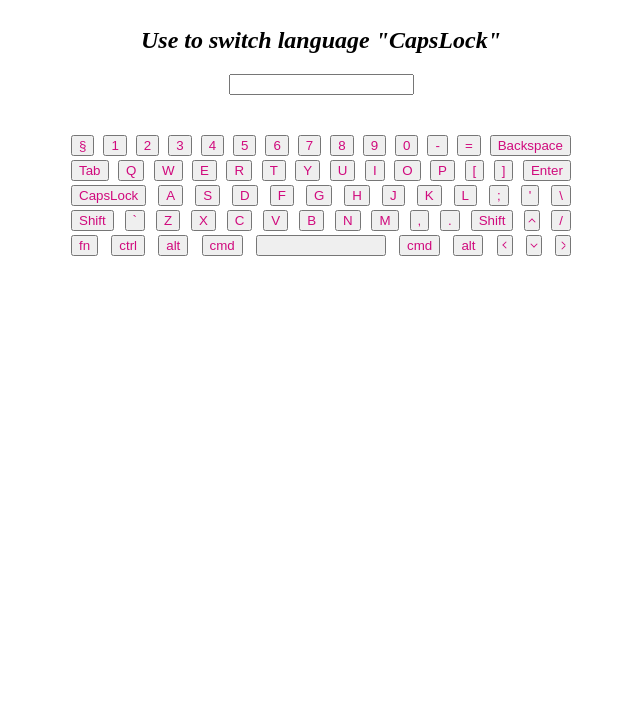
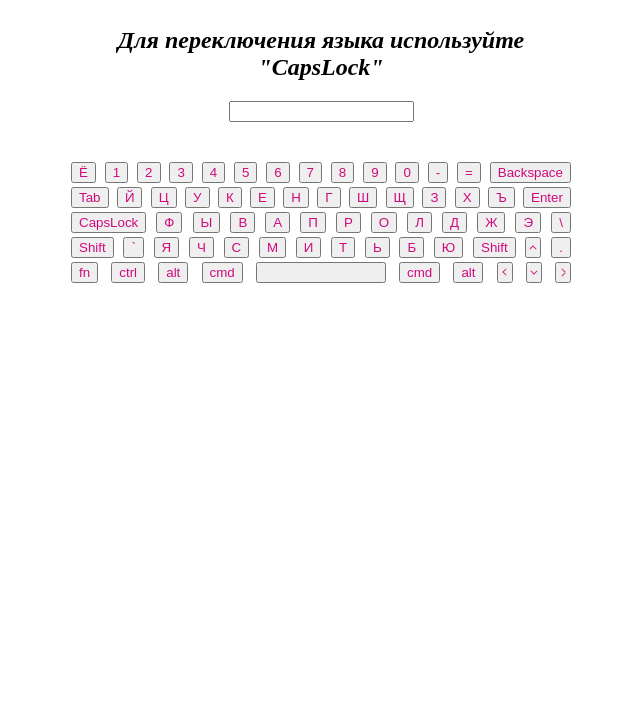
Before and after one commit to KarinaDovg/virtual-keyboard, a website with bundled scripts: page index.html in a window 1280 px wide. Shown: the part 73-800 px from the top of the page, without its empty margins (319-959 px from the left). Built offline with nearby package versions, Linux system fonts and the light colour scheme.

Commit message:
feat: new russian keyboard

```diff
--- a/app.js
+++ b/app.js
@@ -3,4 +3,4 @@ import keyboardRussian from './assets/russian.js';
 import keyboardEnglish from './assets/english.js';
 
 document.body.innerHTML = keyboardEnglish;
-// document.body.innerHTML = keyboardRussian;
+document.body.innerHTML = keyboardRussian;
--- a/assets/russian.js
+++ b/assets/russian.js
@@ -1,6 +1,91 @@
 export default `
-
-
-
+<header class="header">
+<h1>Виртуальная клавиатура</h1>
+<h2><i>Для переключения языка используйте "CapsLock"</i></h2>
+<div class="class__input">
+  <input class="input__text" type="text">
+</div>
+</header>
+<main class="main__element">
+<section>
+<div class="class__keyboard">
+  <div class="class__key-one">
+    <button class="button__key">Ё</button>
+    <button class="button__key">1</button>
+    <button class="button__key">2</button>
+    <button class="button__key">3</button>
+    <button class="button__key">4</button>
+    <button class="button__key">5</button>
+    <button class="button__key">6</button>
+    <button class="button__key">7</button>
+    <button class="button__key">8</button>
+    <button class="button__key">9</button>
+    <button class="button__key">0</button>
+    <button class="button__key">-</button>
+    <button class="button__key">=</button>
+    <button class="button__key">Backspace</button>
+  </div>
+  <div class="class__key-two">
+    <button class="button__key">Tab</button>
+    <button class="button__key">Й</button>
+    <button class="button__key">Ц</button>
+    <button class="button__key">У</button>
+    <button class="button__key">К</button>
+    <button class="button__key">Е</button>
+    <button class="button__key">Н</button>
+    <button class="button__key">Г</button>
+    <button class="button__key">Ш</button>
+    <button class="button__key">Щ</button>
+    <button class="button__key">З</button>
+    <button class="button__key">Х</button>
+    <button class="button__key">Ъ</button>
+    <button class="button__key">Enter</button>
+  </div>
+  <div class="class__key-three">
+    <button class="button__key">CapsLock</button>
+    <button class="button__key">Ф</button>
+    <button class="button__key">Ы</button>
+    <button class="button__key">В</button>
+    <button class="button__key">А</button>
+    <button class="button__key">П</button>
+    <button class="button__key">Р</button>
+    <button class="button__key">О</button>
+    <button class="button__key">Л</button>
+    <button class="button__key">Д</button>
+    <button class="button__key">Ж</button>
+    <button class="button__key">Э</button>
+    <button class="button__key">\\</button>
+  </div>
+  <div class="class__key-four">
+    <button class="button__key">Shift</button>
+    <button class="button__key">\`</button>
+    <button class="button__key">Я</button>
+    <button class="button__key">Ч</button>
+    <button class="button__key">С</button>
+    <button class="button__key">М</button>
+    <button class="button__key">И</button>
+    <button class="button__key">Т</button>
+    <button class="button__key">Ь</button>
+    <button class="button__key">Б</button>
+    <button class="button__key">Ю</button>
+    <button class="button__key">Shift</button>
+    <button class="button__key-top"></button>
+    <button class="button__key">.</button>
+  </div>
+  <div class="class__key-five">
+    <button class="button__key">fn</button>
+    <button class="button__key">ctrl</button>
+    <button class="button__key">alt</button>
+    <button class="button__key">cmd</button>
+    <button class="button__key-space"></button>
+    <button class="button__key">cmd</button>
+    <button class="button__key">alt</button>
+    <button class="button__key-left"></button>
+    <button class="button__key-bottom"></button>
+    <button class="button__key-right"></button>
+  </div>
+</div>
+</section>
+</main>
 <script type="module" src="app.js"></script>
 `;
--- a/style.css
+++ b/style.css
@@ -11,6 +11,10 @@
 
 h1 {
   color: #d00a7d;
+}
+
+h2 {
+  text-align: center;
 }
 
 .class__input {
@@ -56,6 +60,7 @@ button {
   right: 2px;
   transform: rotate(45deg);
 }
+
 .button__key-top::after {
   position: absolute;
   content: '';
@@ -75,6 +80,7 @@ button {
   left: 2px;
   transform: rotate(45deg);
 }
+
 .button__key-bottom::after {
   position: absolute;
   content: '';
@@ -95,6 +101,7 @@ button {
   left: 3px;
   transform: rotate(45deg);
 }
+
 .button__key-left::after {
   position: absolute;
   content: '';
@@ -116,6 +123,7 @@ button {
   left: 4px;
   transform: rotate(45deg);
 }
+
 .button__key-right::after {
   position: absolute;
   content: '';
```
